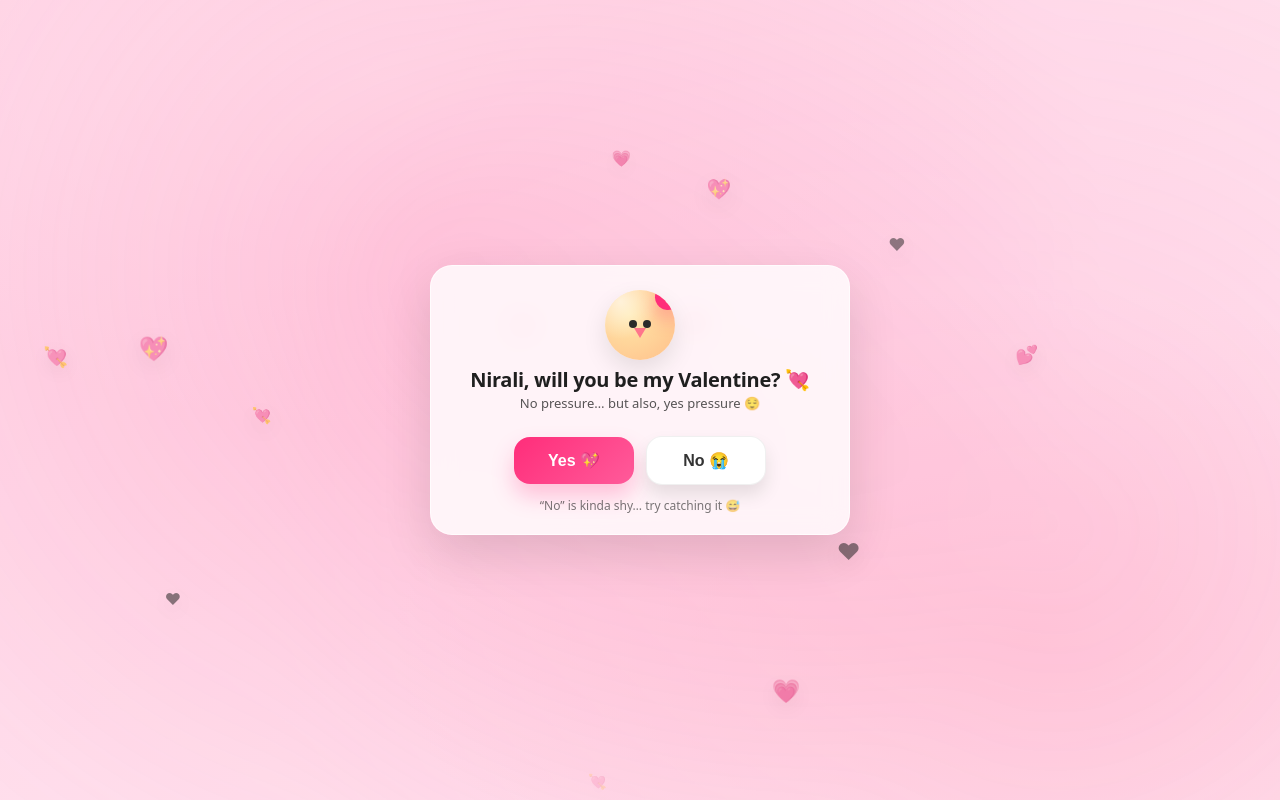
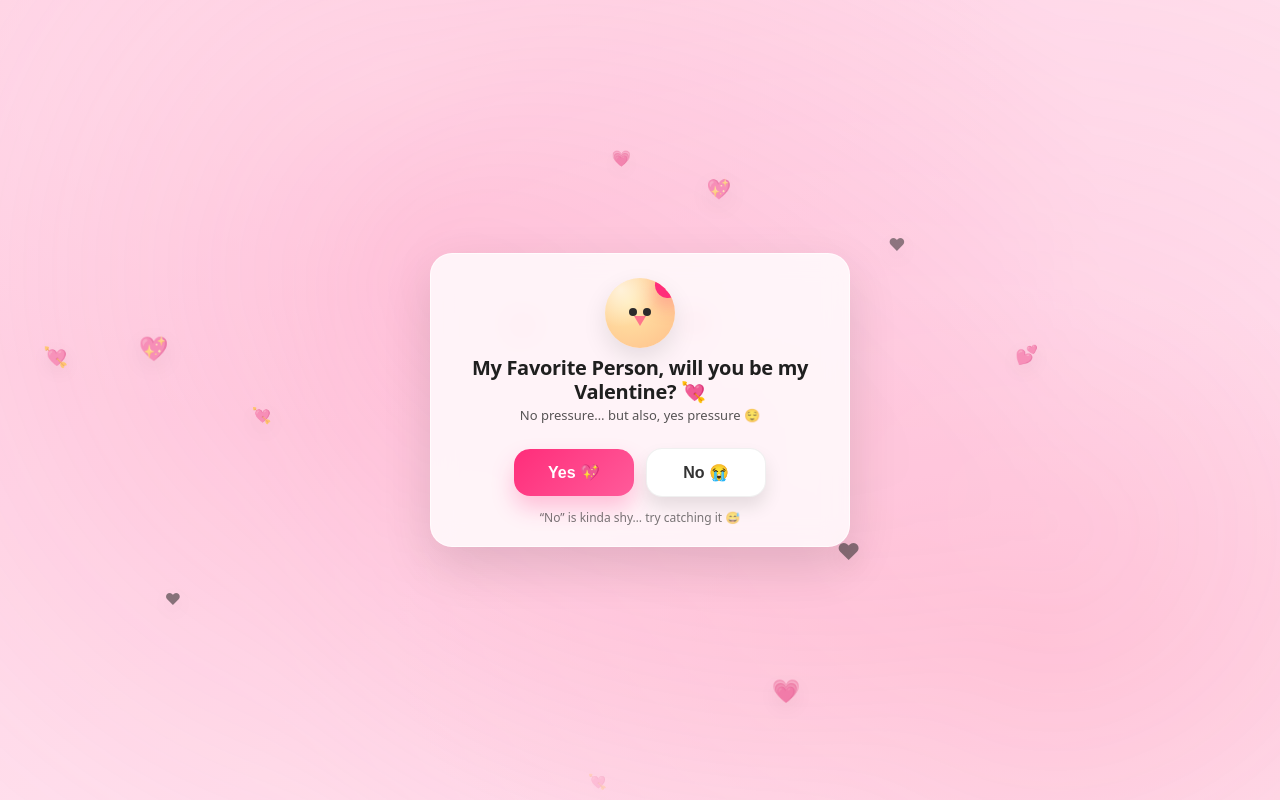
Before and after one commit to nayomiee123/valentine, a plain HTML site: page index.html in a window 1280 px wide. Drawn offline with Linux system fonts and the light colour scheme.

Commit message:
Add files via upload

```diff
--- a/index.html
+++ b/index.html
@@ -321,7 +321,7 @@
 
   <script>
     // ====== OPTIONAL: Change the name here ======
-    const VALENTINE_NAME = "Nirali"; // edit this
+    const VALENTINE_NAME = "My Favorite Person"; // edit this
     document.getElementById("nameText").textContent = VALENTINE_NAME;
 
     // ====== Subtle floating hearts background (not too much) ======
```
